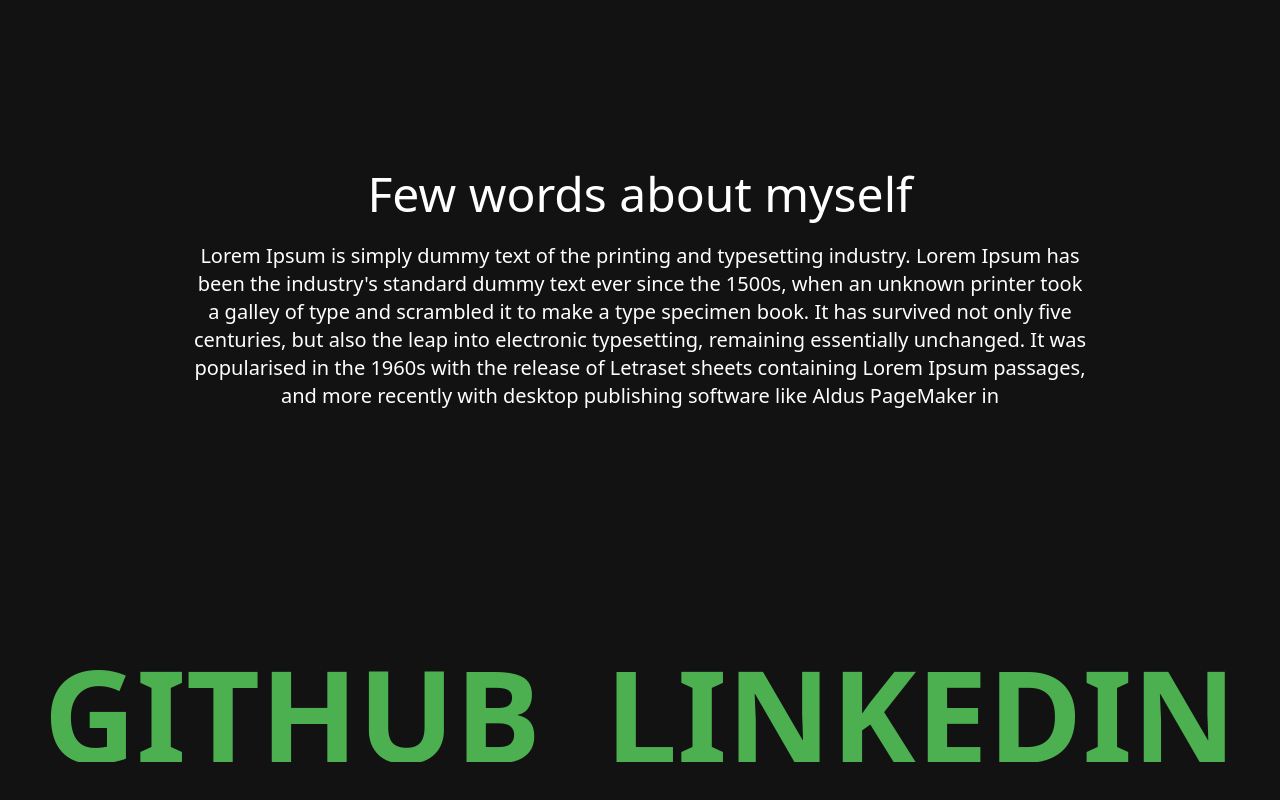
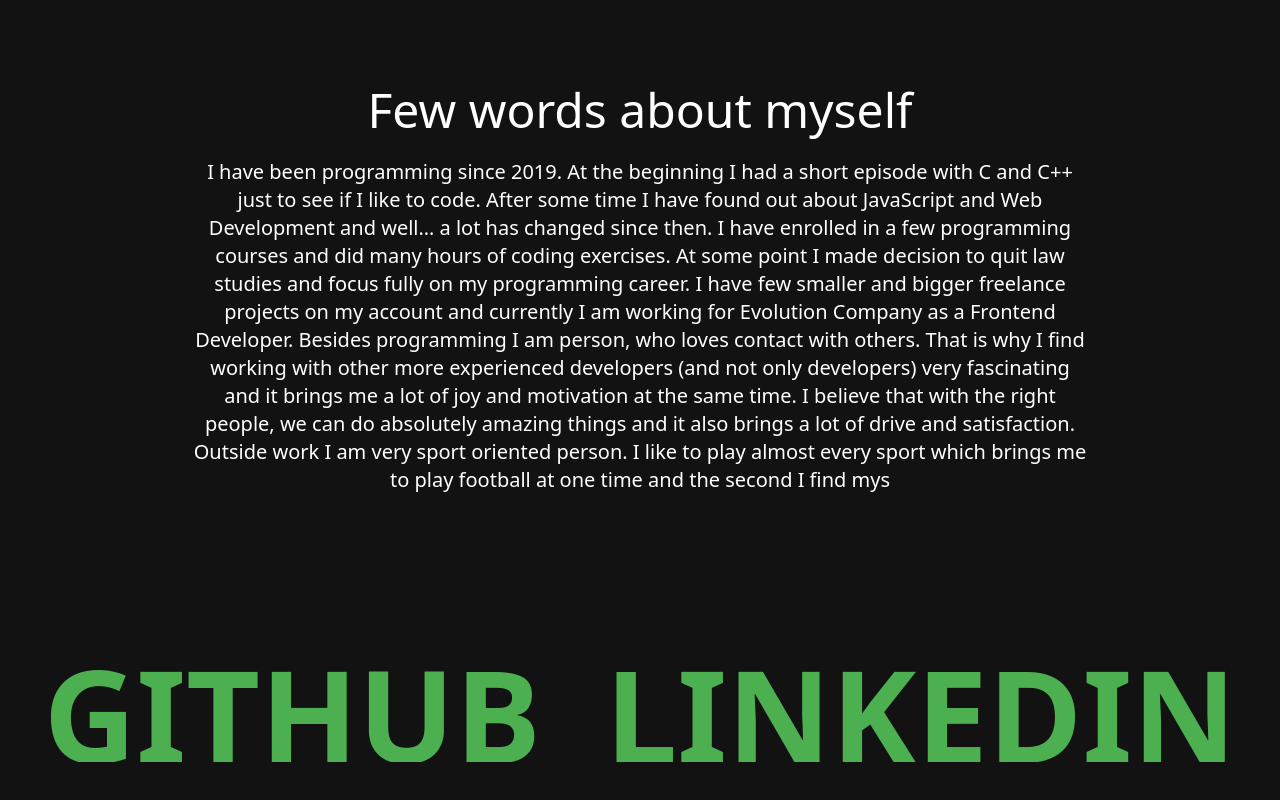
Before and after one commit to xwaruz1212/just-me-page, a React (Vite) app: page / in a window 1280 px wide. Shown: the part 3194-3994 px from the top of the page. Built offline with nearby package versions, Linux system fonts and the light colour scheme.

Commit message:
Add some text about me

```diff
--- a/src/components/about/AboutMeSection.tsx
+++ b/src/components/about/AboutMeSection.tsx
@@ -16,7 +16,7 @@
 
   const animatedText = useAnimatedText(
     isInView
-      ? "Lorem Ipsum is simply dummy text of the printing and typesetting industry. Lorem Ipsum has been the industry's standard dummy text ever since the 1500s, when an unknown printer took a galley of type and scrambled it to make a type specimen book. It has survived not only five centuries, but also the leap into electronic typesetting, remaining essentially unchanged. It was popularised in the 1960s with the release of Letraset sheets containing Lorem Ipsum passages, and more recently with desktop publishing software like Aldus PageMaker including versions of Lorem Ipsum."
+      ? "I have been programming since 2019. At the beginning I had a short episode with C and C++ just to see if I like to code. After some time I have found out about JavaScript and Web Development and well… a lot has changed since then. I have enrolled in a few programming courses and did many hours of coding exercises. At some point I made decision to quit law studies and focus fully on my programming career. I have few smaller and bigger freelance projects on my account and currently I am working for Evolution Company as a Frontend Developer. Besides programming I am person, who loves contact with others. That is why I find working with other more experienced developers (and not only developers) very fascinating and it brings me a lot of joy and motivation at the same time. I believe that with the right people, we can do absolutely amazing things and it also brings a lot of drive and satisfaction. Outside work I am very sport oriented person. I like to play almost every sport which brings me to play football at one time and the second I find myself at chessboard trying to find the best outcome for my game"
       : "",
     6,
     1.4
```
